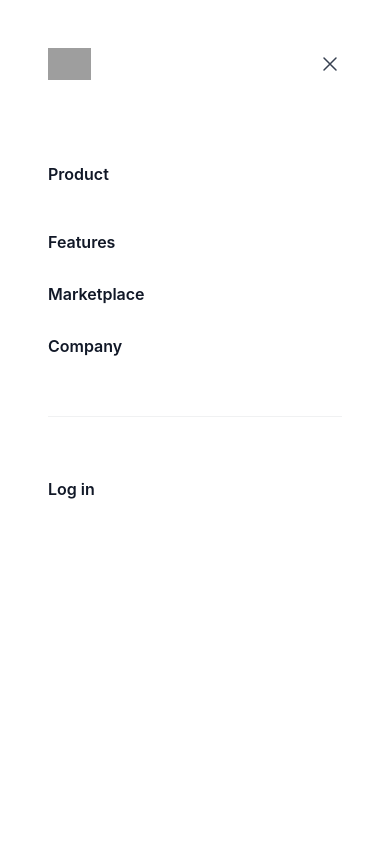
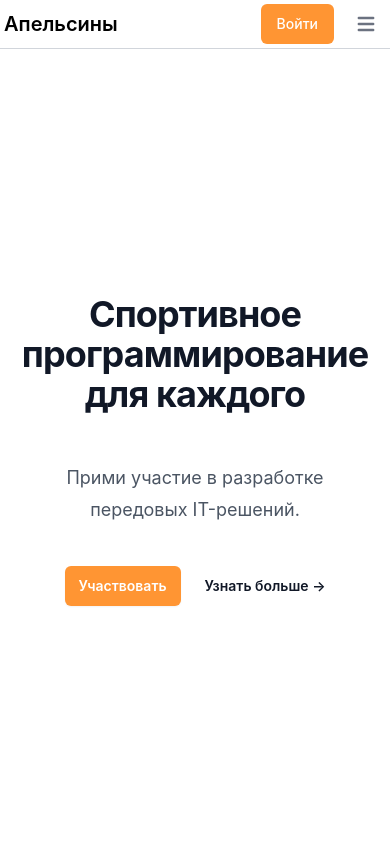
Before and after one commit to csit-sgu/fsp-hack2023-frontend, a Vue app: page / in a window 390 px wide. Shown: the top 844 px of the page. Built offline with nearby package versions, Linux system fonts and the light colour scheme; grey boxes are pictures that could not be loaded.

Commit message:
Починил первую страницу

```diff
--- a/package.json
+++ b/package.json
@@ -10,6 +10,7 @@
   },
   "dependencies": {
     "buefy": "^0.9.23",
+    "headlessui": "^0.0.0",
     "vue": "^2.7.7",
     "vue-router": "^3.5.4"
   },
--- a/src/components/Hero.vue
+++ b/src/components/Hero.vue
@@ -1,14 +1,15 @@
 <template>
-    <div class="relative isolate px-6 pt-14 lg:px-8 md:text-center">
-        <div class="absolute inset-x-0 -top-40 -z-10 transform-gpu overflow-hidden blur-3xl sm:-top-80" aria-hidden="true">
+    <div class="flex items-center justify-center h-screen relative isolate px-6 pt-14 lg:px-8 md:text-center">
+        <!-- <div class="absolute inset-x-0 -top-40 -z-10 transform-gpu overflow-hidden blur-3xl sm:-top-80" aria-hidden="true">
             <div class="relative left-[calc(50%-11rem)] aspect-[1155/678] w-[36.125rem] -translate-x-1/2 rotate-[30deg] bg-gradient-to-tr from-[#FF9533] to-[#FF9533] opacity-30 sm:left-[calc(50%-30rem)] sm:w-[72.1875rem]"
                 style="clip-path: polygon(74.1% 44.1%, 100% 61.6%, 97.5% 26.9%, 85.5% 0.1%, 80.7% 2%, 72.5% 32.5%, 60.2% 62.4%, 52.4% 68.1%, 47.5% 58.3%, 45.2% 34.5%, 27.5% 76.7%, 0.1% 64.9%, 17.9% 100%, 27.6% 76.8%, 76.1% 97.7%, 74.1% 44.1%)">
             </div>
-        </div>
-        <div class="h-screen flex items-center justify-center mx-auto max-w-2xl py-32 sm:py-48 lg:py-56">
+        </div> -->
+        <div class="h-fit flex items-center justify-center mx-auto max-w-5xl">
             <div class="text-center">
                 <h1 class="text-4xl font-bold tracking-tight text-gray-900 sm:text-6xl">
-                    Спортивное программирование для каждого
+                    Спортивное программирование <br />
+                    для каждого
                 </h1>
                 <p class="mt-6 text-lg leading-8 text-gray-600">
                     Прими участие в разработке передовых IT-решений.
@@ -24,11 +25,11 @@
                 </div>
             </div>
         </div>
-        <div class="absolute inset-x-0 top-[calc(100%-13rem)] -z-10 transform-gpu overflow-hidden blur-3xl sm:top-[calc(100%-30rem)]"
+        <!-- <div class="absolute inset-x-0 top-[calc(100%-13rem)] -z-10 transform-gpu overflow-hidden blur-3xl sm:top-[calc(100%-30rem)]"
             aria-hidden="true">
             <div class="relative left-[calc(50%+3rem)] aspect-[1155/678] w-[36.125rem] -translate-x-1/2 bg-gradient-to-tr from-[#FF9533] to-[#FF9533] opacity-30 sm:left-[calc(50%+36rem)] sm:w-[72.1875rem]"
                 style="clip-path: polygon(74.1% 44.1%, 100% 61.6%, 97.5% 26.9%, 85.5% 0.1%, 80.7% 2%, 72.5% 32.5%, 60.2% 62.4%, 52.4% 68.1%, 47.5% 58.3%, 45.2% 34.5%, 27.5% 76.7%, 0.1% 64.9%, 17.9% 100%, 27.6% 76.8%, 76.1% 97.7%, 74.1% 44.1%)">
             </div>
-        </div>
+        </div> -->
     </div>
 </template>
--- a/src/components/NavBar.vue
+++ b/src/components/NavBar.vue
@@ -1,69 +1,41 @@
 <template>
-  <header class="absolute inset-x-0 top-0 z-50">
-    <nav class="flex items-center justify-between p-6 lg:px-8" aria-label="Global">
-      <div class="flex lg:flex-1">
-        <a href="#" class="-m-1.5 p-1.5">
-          <!-- <span class="sr-only">mcherngin: TODO: название и поменять картинку</span> -->
-          <img class="h-8 w-auto" src="https://tailwindui.com/img/logos/mark.svg?color=indigo&shade=600" alt="">
-        </a>
+  <nav class="absolute bg-white w-full z-20 top-0 left-0 border-b border-gray-300">
+    <div class="max-w-screen-xl flex flex-wrap items-center justify-between mx-auto p-1">
+      <a href="#" class="flex items-center">
+        <span class="text-black self-center text-xl font-semibold whitespace-nowrap">Апельсины</span>
+      </a>
+      <div class="items-center justify-between hidden w-full md:flex md:w-auto md:order-1" id="navbar-sticky">
+        <ul class="flex flex-col p-4 md:p-0 font-medium border border-gray-100
+    rounded-lg bg-gray-50 md:flex-row md:space-x-8 md:mt-0 md:border-0
+    md:bg-white">
+          <li>
+            <a href="#" class="block py-2 pl-3 pr-4 text-black hover:text-[#FF9533] rounded md:bg-transparent md:p-0"
+              aria-current="page">Главная</a>
+          </li>
+          <li>
+            <a href="#" class="block py-2 pl-3 pr-4 text-black hover:text-[#FF9533]
+        rounded md:bg-transparent md:p-0">О нас</a>
+          </li>
+          <li>
+            <a href="#" class="block py-2 pl-3 pr-4 text-black hover:text-[#FF9533]
+        rounded md:bg-transparent md:p-0">Соревнования</a>
+          </li>
+        </ul>
       </div>
-      <div class="flex lg:hidden">
-        <button type="button" class="-m-2.5 inline-flex items-center justify-center rounded-md p-2.5 text-gray-700">
+      <div class="flex md:order-2">
+        <button type="button"
+          class="text-white bg-[#FF9533] focus:ring-4 focus:outline-none font-medium rounded-md text-sm px-4 py-2 text-center mr-3 md:mr-0">Войти</button>
+        <button data-collapse-toggle="navbar-sticky" type="button"
+          class="inline-flex items-center p-2 text-sm text-gray-500 rounded-lg md:hidden hover:bg-gray-100 focus:outline-none focus:ring-2 focus:ring-gray-200 dark:text-gray-400"
+          aria-controls="navbar-sticky" aria-expanded="false">
           <span class="sr-only">Open main menu</span>
-          <svg class="h-6 w-6" fill="none" viewBox="0 0 24 24" stroke-width="1.5" stroke="currentColor"
-            aria-hidden="true">
-            <path stroke-linecap="round" stroke-linejoin="round" d="M3.75 6.75h16.5M3.75 12h16.5m-16.5 5.25h16.5" />
-          </svg>
-        </button>
-      </div>
-      <div class="hidden lg:flex lg:gap-x-12">
-        <a href="#" class="text-sm font-semibold leading-6 text-gray-900">Главная</a>
-        <a href="#" class="text-sm font-semibold leading-6 text-gray-900">Соревнования</a>
-        <a href="#" class="text-sm font-semibold leading-6 text-gray-900">О нас</a>
-      </div>
-      <div class="hidden lg:flex lg:flex-1 lg:justify-end">
-        <a href="#" class="text-sm font-semibold leading-6 text-gray-900">Войти <span
-            aria-hidden="true">&rarr;</span></a>
-      </div>
-    </nav>
-    <!-- Mobile menu, show/hide based on menu open state. -->
-    <div class="lg:hidden" role="dialog" aria-modal="true">
-      <!-- Background backdrop, show/hide based on slide-over state. -->
-      <div class="fixed inset-0 z-50"></div>
-      <div
-        class="fixed inset-y-0 right-0 z-50 w-full overflow-y-auto bg-white px-6 py-6 sm:max-w-sm sm:ring-1 sm:ring-gray-900/10">
-        <div class="flex items-center justify-between">
-          <a href="#" class="-m-1.5 p-1.5">
-            <span class="sr-only">Your Company</span>
-            <img class="h-8 w-auto" src="https://tailwindui.com/img/logos/mark.svg?color=indigo&shade=600" alt="">
-          </a>
-          <button type="button" class="-m-2.5 rounded-md p-2.5 text-gray-700">
-            <span class="sr-only">Close menu</span>
-            <svg class="h-6 w-6" fill="none" viewBox="0 0 24 24" stroke-width="1.5" stroke="currentColor"
-              aria-hidden="true">
-              <path stroke-linecap="round" stroke-linejoin="round" d="M6 18L18 6M6 6l12 12" />
-            </svg>
-          </button>
-        </div>
-        <div class="mt-6 flow-root">
-          <div class="-my-6 divide-y divide-gray-500/10">
-            <div class="space-y-2 py-6">
-              <a href="#"
-                class="-mx-3 block rounded-lg px-3 py-2 text-base font-semibold leading-7 text-gray-900 hover:bg-gray-50">Product</a>
-              <a href="#"
-                class="-mx-3 block rounded-lg px-3 py-2 text-base font-semibold leading-7 text-gray-900 hover:bg-gray-50">Features</a>
-              <a href="#"
-                class="-mx-3 block rounded-lg px-3 py-2 text-base font-semibold leading-7 text-gray-900 hover:bg-gray-50">Marketplace</a>
-              <a href="#"
-                class="-mx-3 block rounded-lg px-3 py-2 text-base font-semibold leading-7 text-gray-900 hover:bg-gray-50">Company</a>
-            </div>
-            <div class="py-6">
-              <a href="#"
-              class="-mx-3 block rounded-lg px-3 py-2.5 text-base font-semibold leading-7 text-gray-900 hover:bg-gray-50">Log
-              in</a>
-          </div>
-        </div>
-      </div>
+          <svg class="w-6 h-6" aria-hidden="true" fill="currentColor" viewBox="0 0 20 20"
+            xmlns="http://www.w3.org/2000/svg">
+            <path fill-rule="evenodd"
+              d="M3 5a1 1 0 011-1h12a1 1 0 110 2H4a1 1 0 01-1-1zM3 10a1 1 0 011-1h12a1 1 0 110 2H4a1 1 0 01-1-1zM3 15a1 1 0 011-1h12a1 1 0 110 2H4a1 1 0 01-1-1z"
+            clip-rule="evenodd"></path>
+        </svg>
+      </button>
     </div>
   </div>
-</header></template>
+</nav></template>
--- a/src/router/index.ts
+++ b/src/router/index.ts
@@ -16,9 +16,6 @@ const router = new VueRouter({
     {
       path: '/about',
       name: 'about',
-      // route level code-splitting
-      // this generates a separate chunk (About.[hash].js) for this route
-      // which is lazy-loaded when the route is visited.
       component: () => import('../views/AboutView.vue')
     }
   ]
```
Also changed, not shown: 1 other file (tests, documents, lock files or other folders).
